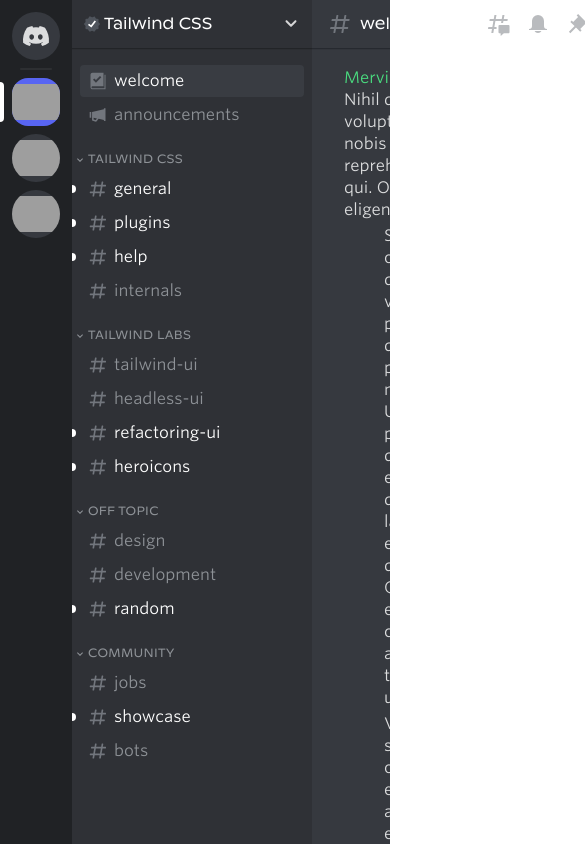
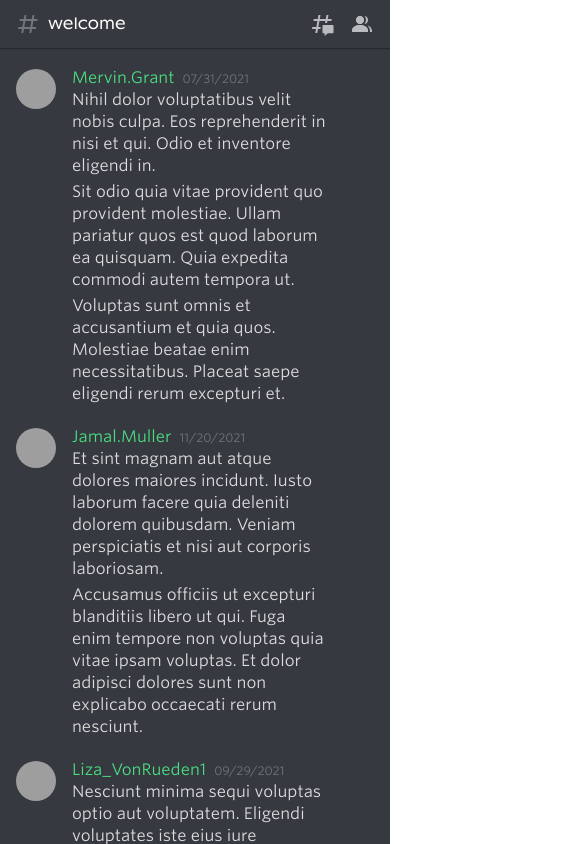
Before and after one commit to DavidGuben/tailwind_discord, a Next.js app: page /servers/1/channels/1 in a window 390 px wide. Shown: the top 844 px of the page, 585 px wide, since content can reach past the window. Built offline with nearby package versions, Linux system fonts and the light colour scheme; grey boxes are pictures that could not be loaded.

Commit message:
responsive design

```diff
--- a/pages/_app.js
+++ b/pages/_app.js
@@ -25,8 +25,8 @@
         <link rel="icon" href="/favicon.ico" />
       </Head>
 
-      <div className='flex text-gray-100 h-screen' style={{fontFamily: "Whitney"}}>
-        <div className="bg-gray-900 p-3 space-y-2 overflow-y-scroll">
+      <div className='flex text-gray-100 h-screen'>
+        <div className="hidden md:block bg-gray-900 p-3 space-y-2 overflow-y-scroll">
           <NavLink href='/'>
             <Icons.Discord className="h-5 w-7"/>
           </NavLink>
--- a/pages/servers/[sid]/channels/[cid].js
+++ b/pages/servers/[sid]/channels/[cid].js
@@ -23,7 +23,7 @@
 
     return (
         <>
-        <div className="bg-gray-800 w-60 flex flex-col">
+        <div className="bg-gray-800 w-60 md:flex flex-col hidden">
             <button className="px-3 h-12 text-white shadow-sm flex items-center font-title text-base-[15px] hover:bg-gray-550/[0.16] transition">
                 <div className="relative w-4 h-4 mr-1">
                     <Icons.Verified className="absolute w-4 h-4 text-gray-550" />
@@ -71,14 +71,25 @@
 
             {channel.description && (
                 <>
-                    <div className="w-px h-6 mx-2 bg-white/[.06]"></div>
-                    <div className="text-sm font-medium text-gray-200 mx-2 truncate">
+                    <div className="hidden md:block w-px h-6 mx-2 bg-white/[.06]"></div>
+                    <div className="hidden md:block text-sm font-medium text-gray-200 mx-2 truncate">
                         {channel.description}
                     </div>
                 </>
             )}
 
-            <div className="flex items-center ml-auto">
+            {/* Mobile Buttons */}
+            <div className="flex items-center ml-auto md:hidden">
+                <button className="text-gray-200 hover:text-gray-100">
+                    <Icons.HashtagWithSpeechBubble className="w-6 h-6 mx-2" />
+                </button>
+                <button className="text-gray-200 hover:text-gray-100">
+                    <Icons.People className="w-6 h-6 mx-2" />
+                </button>
+            </div>
+
+            {/* Desktop Buttons */}
+            <div className="hidden md:flex items-center ml-auto">
                 <button className="text-gray-200 hover:text-gray-100">
                     <Icons.HashtagWithSpeechBubble className="w-6 h-6 mx-2" />
                 </button>
```
